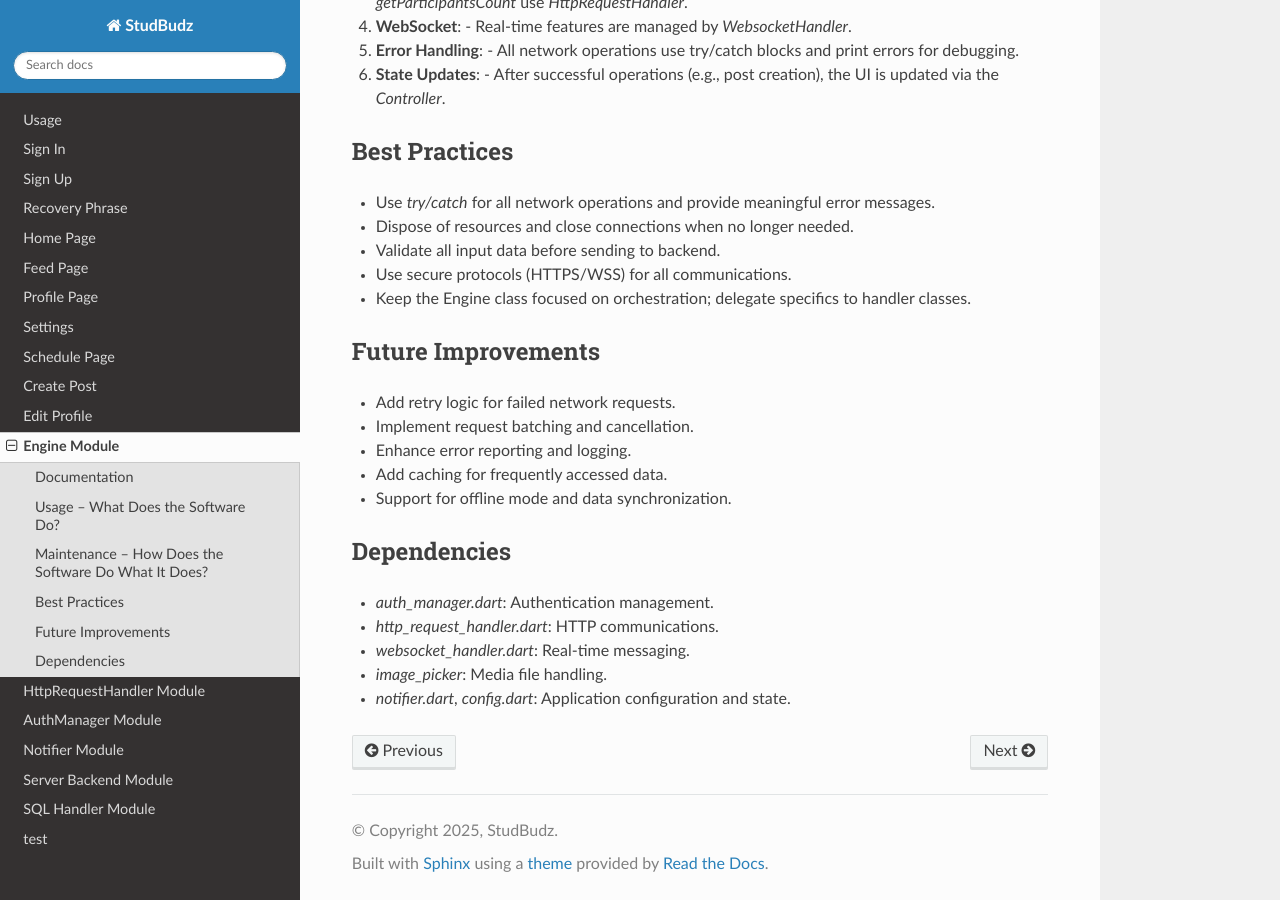
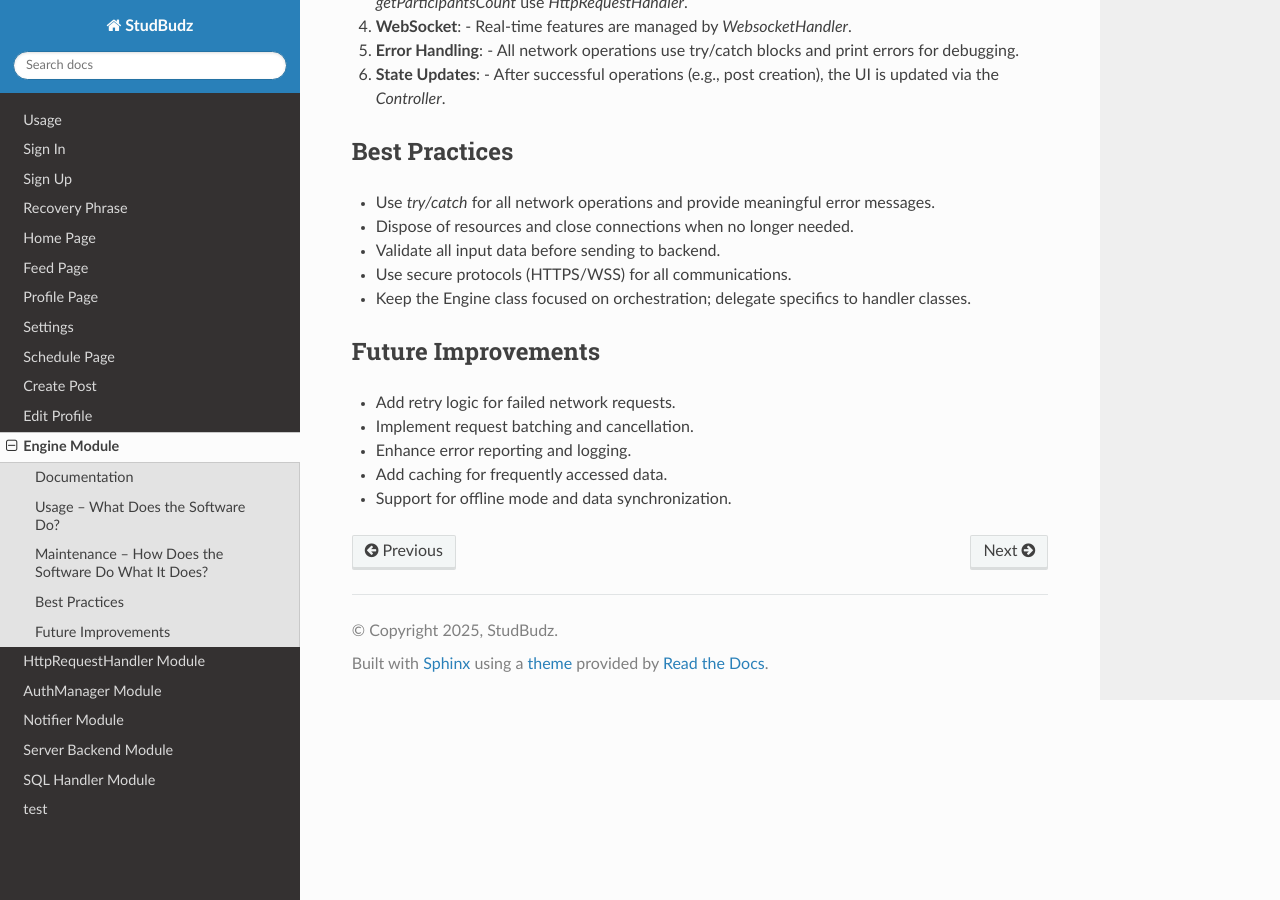
Before and after one commit to Basnoo05/rtd-tutorial, a Sphinx documentation site: the page built from docs/source/engine.rst, in a window 1280 px wide and 900 px high, scrolled down 1445 px. Built offline with Sphinx 7.4.7 and the Read the Docs theme 3.1.0, drawn with Linux system fonts in a browser that asks for light colours.

Commit message:
Update engine.rst

```diff
--- a/docs/source/engine.rst
+++ b/docs/source/engine.rst
@@ -89,12 +89,3 @@ Future Improvements
 - Enhance error reporting and logging.
 - Add caching for frequently accessed data.
 - Support for offline mode and data synchronization.
-
-Dependencies
-------------
-
-- `auth_manager.dart`: Authentication management.
-- `http_request_handler.dart`: HTTP communications.
-- `websocket_handler.dart`: Real-time messaging.
-- `image_picker`: Media file handling.
-- `notifier.dart`, `config.dart`: Application configuration and state.
```
